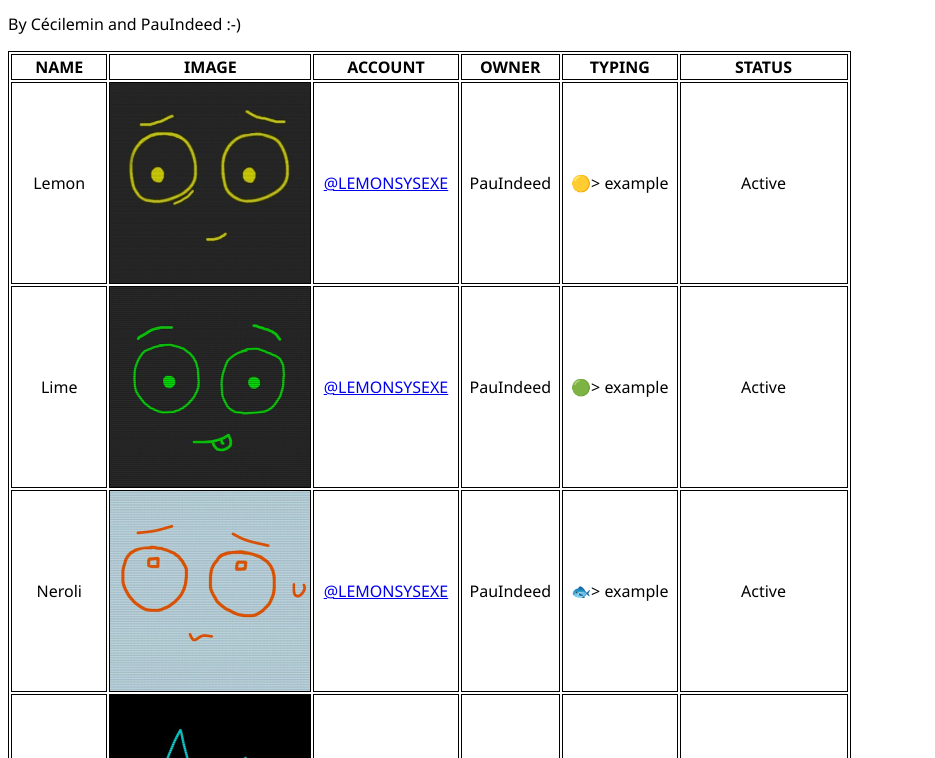
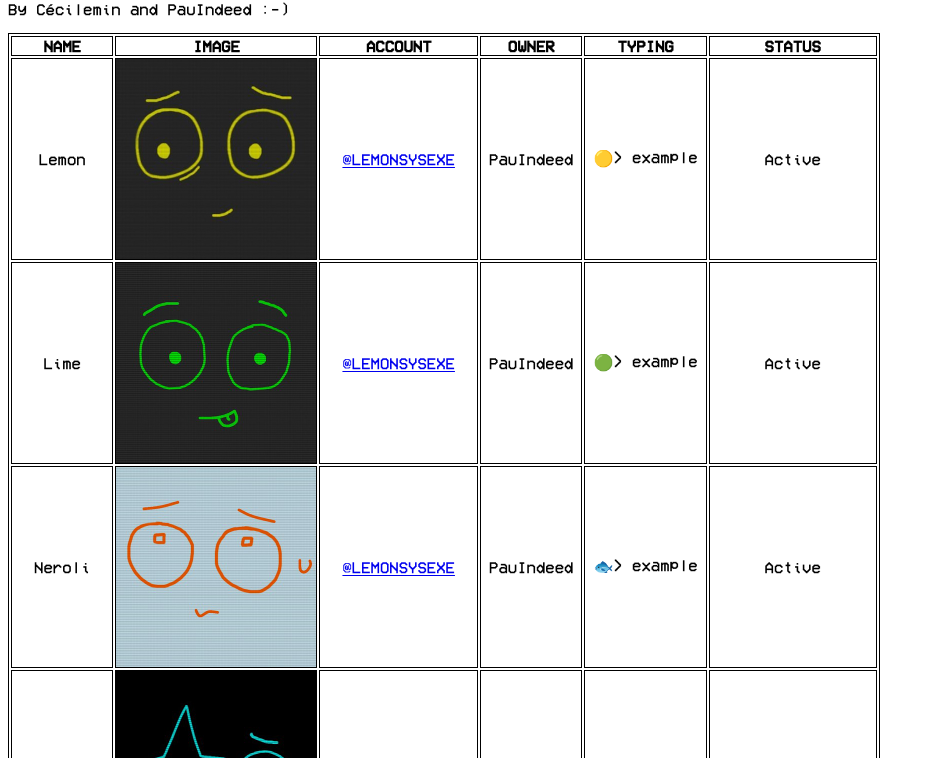
Before and after one commit to jacques-ladder/computerlingsdb, a plain HTML site: page index.html in a window 1280 px wide. Shown: the part 73-831 px from the top of the page, without its empty margins (0-935 px from the left). Drawn offline with Linux system fonts and the light colour scheme; a web font is replaced by a local one.

Commit message:
fixed paths for fonts

```diff
--- a/style.css
+++ b/style.css
@@ -1,13 +1,8 @@
-/* CSS is how you can add style to your website, such as colors, fonts, and positioning of your
-   HTML content. To learn how to do something, just try searching Google for questions like
-   "how to change link color." */
-
-/* Custom font (VCR OSD Mono) taken from the fonts folder */
 @font-face {
     font-family : "VCR OSD Mono";
-    src         : url(computerlingsdb/assets/fonts/VCR_OSD_MONO_1.001.ttf) format("truetype");
-    src         : url(computerlingsdb/assets/fonts/VCR_OSD_MONO_1.001.otf) format("opentype");
-    src         : url(computerlingsdb/assets/fonts/VCR_OSD_MONO_1.001.woff2) format("woff2");
+    src         : url(/computerlingsdb/assets/fonts/VCR_OSD_MONO_1.001.ttf) format("truetype");
+    src         : url(/computerlingsdb/assets/fonts/VCR_OSD_MONO_1.001.otf) format("opentype");
+    src         : url(/computerlingsdb/assets/fonts/VCR_OSD_MONO_1.001.woff2) format("woff2");
     font-weight : normal;
 }
 
```
